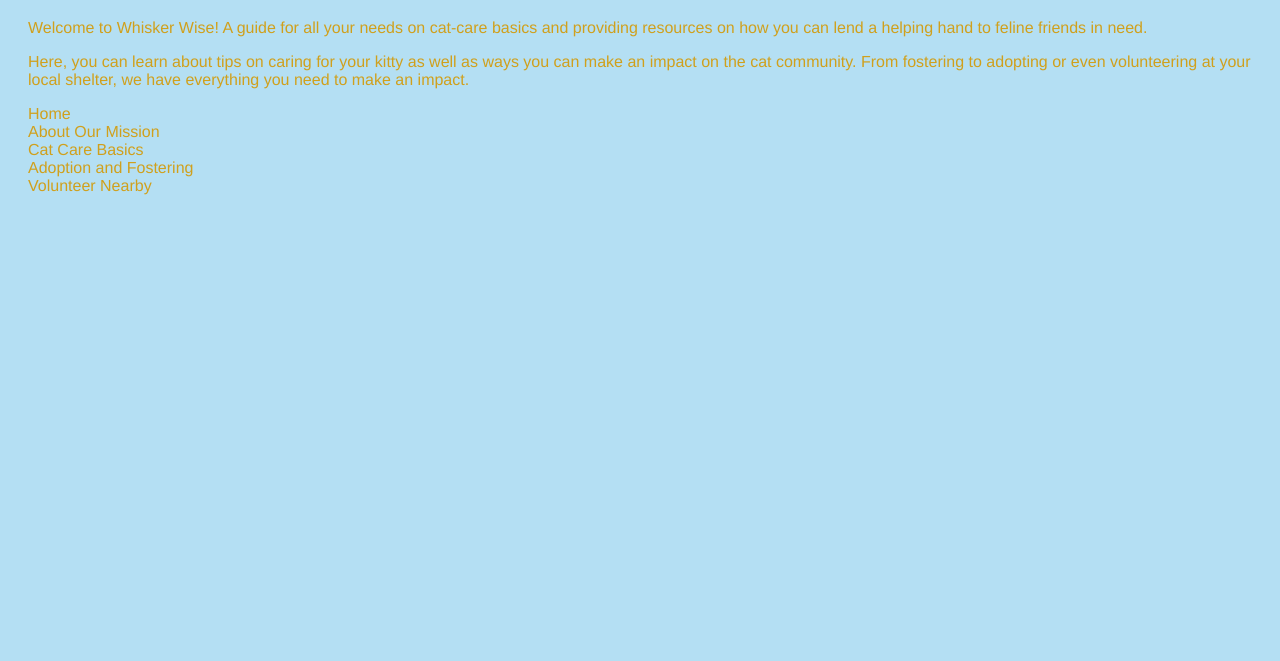
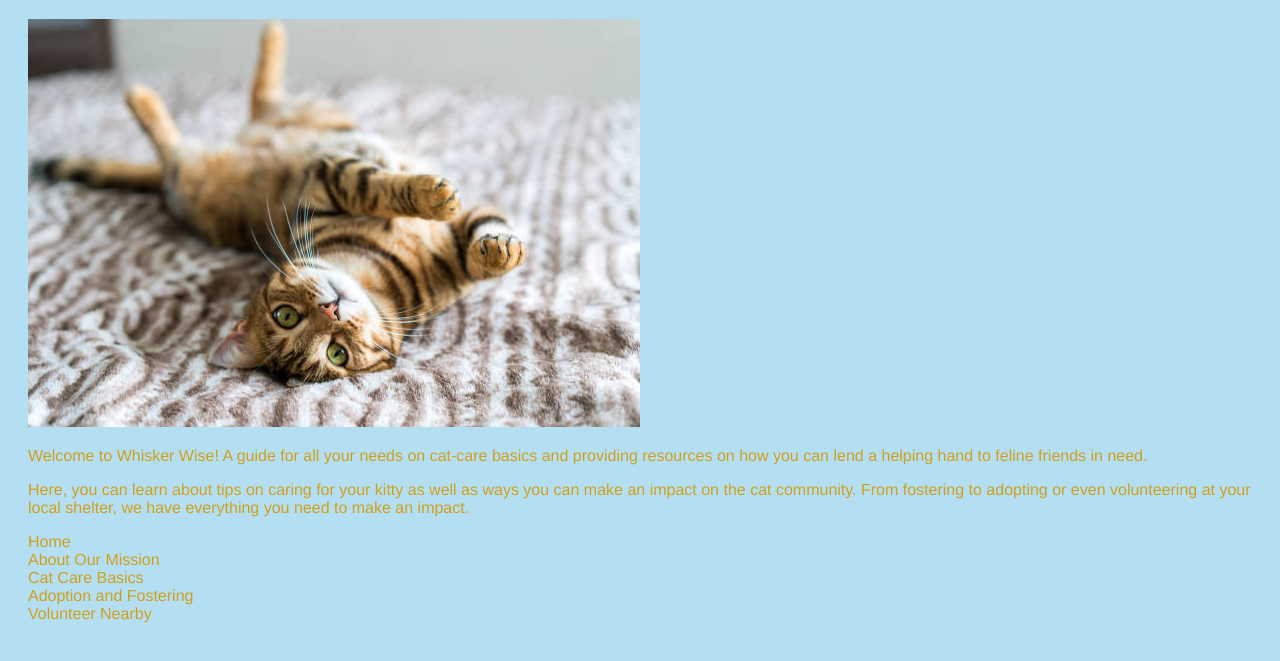
Before and after one commit to Zealitif/zealitif.github.io, a plain HTML site: page index.html in a window 1280 px wide. Shown: the part 89-750 px from the top of the page. Drawn offline with Linux system fonts and the light colour scheme.

Commit message:
Update index.html

```diff
--- a/index.html
+++ b/index.html
@@ -8,6 +8,7 @@
 <body style="background-color: #b4dff3; font-family: Helvetica, Arial, sans-serif; color: #d0a01c; padding: 20px;">
 
   <h1 style="font-family: 'ITC Benguiat', 'Benguiat Bold', serif; color: #d0a01c;">Whisker Wise</h1>
+  <img src="istockphoto-1071204136-612x612.jpg" alt="Cat_1_stockphoto" width="612" height="408">
 
   <p>Welcome to Whisker Wise! A guide for all your needs on cat-care basics and providing resources on how you can lend a helping hand to feline friends in need.</p>
 
```
